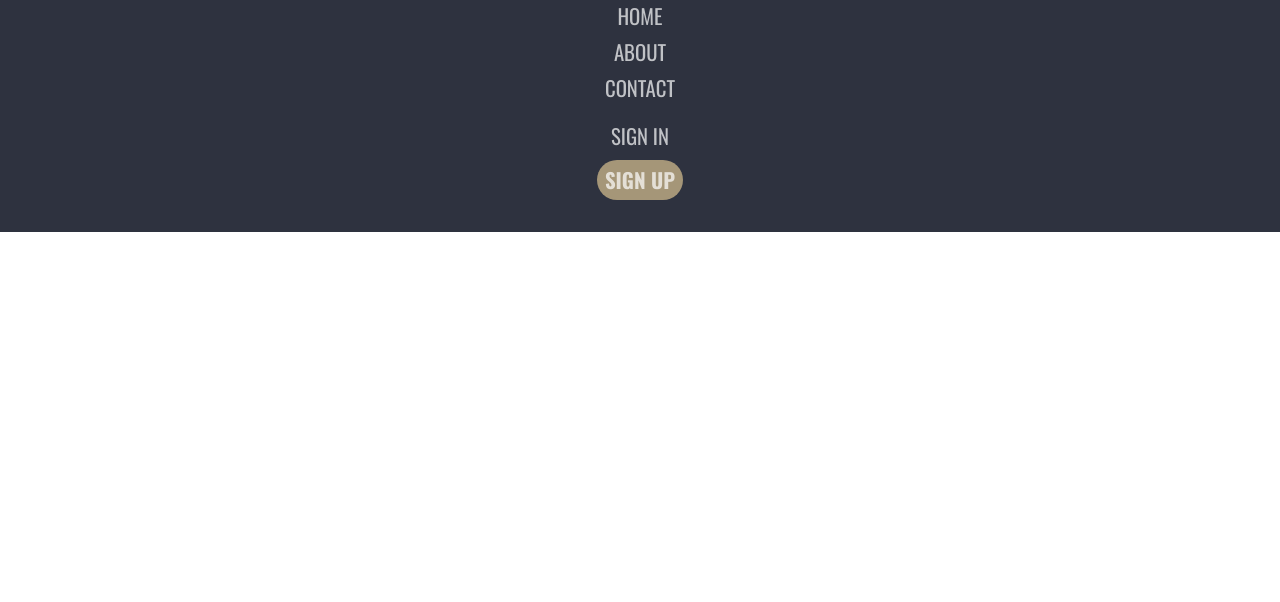
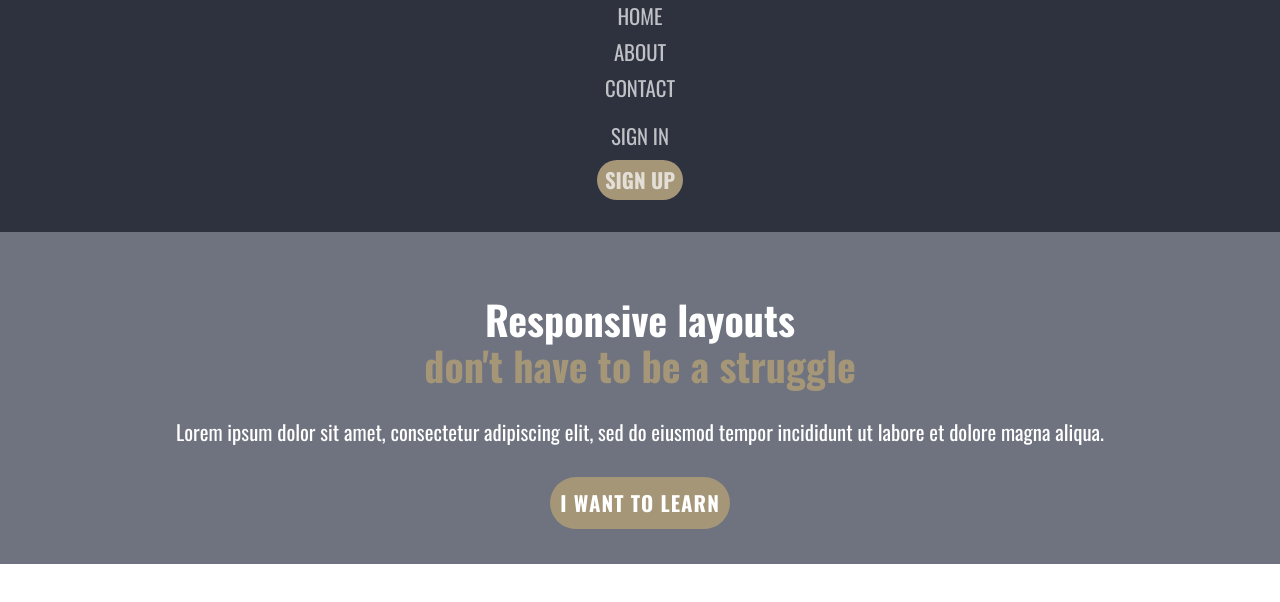
Before and after one commit to jnisen/final-challenge, a website: page index.html in a window 1280 px wide. Shown: the part 84-686 px from the top of the page. Drawn offline with nearby package versions, Linux system fonts and the light colour scheme.

Commit message:
Added first section

```diff
--- a/index.html
+++ b/index.html
@@ -17,8 +17,8 @@
 <body>
     <header class="header">
         <div class="container">
+            <img src="./build/img/logo.svg" alt="logo" class="header__logo">
             <nav class="nav">
-                <img src="./build/img/logo.svg" alt="logo">
                 <ul class="nav__list nav__list--primary">
                     <li class="nav__item">
                         <a href="#" class="nav__item__link">Home</a>
@@ -41,6 +41,26 @@
             </nav>
         </div>
     </header>
+    <section class="first">
+        <div class="container">
+            <div class="row">
+                <div class="col">
+                    <h1 class="col__title">Responsive layouts
+                        <span class="col__title--words">don't have to be a struggle</span>
+                    </h1>
+                </div>
+                <div class="col">
+                    <p class="col__text">Lorem ipsum dolor sit amet, consectetur
+                        adipiscing elit, sed do eiusmod tempor
+                        incididunt ut labore et dolore magna aliqua.
+                    </p>
+                    <a href="#" class="col__btn">
+                        i want to learn
+                    </a>
+                </div>
+            </div>
+        </div>
+    </section>
 </body>
 
 </html>
--- a/src/scss/app.scss
+++ b/src/scss/app.scss
@@ -1,2 +1,3 @@
 @use 'base';
 @use 'header';
+@use 'first';
--- a/src/scss/base/_mixins.scss
+++ b/src/scss/base/_mixins.scss
@@ -18,5 +18,5 @@
 // toRem
 
 @function toRem($val) {
-  @return math.div($val, 16) + 'rem';
+  @return math.div($val, 16) + rem;
 }
--- /dev/null
+++ b/src/scss/first/_first.scss
@@ -0,0 +1,46 @@
+@use 'base/variables' as v;
+
+.first {
+  background-color: v.$primary;
+  padding: 3rem 0 3rem 0;
+  text-align: center;
+}
+
+.row {
+  width: 100%;
+  margin-top: 1rem;
+  display: flex;
+  flex-direction: column;
+  gap: 2rem;
+}
+
+.col {
+  &__title {
+    color: v.$secondary;
+    font-size: 2.5rem;
+    &--words {
+      color: v.$element;
+      display: block;
+    }
+  }
+  &__text {
+    color: v.$secondary;
+    font-size: 1.3rem;
+    margin-bottom: 3rem;
+  }
+  &__btn {
+    background-color: v.$element;
+    border-radius: 100px;
+    font-weight: 900;
+    padding: 0.5em;
+    color: v.$secondary;
+    text-transform: uppercase;
+    letter-spacing: 0.05em;
+    font-size: 1.3em;
+
+    &:hover {
+      cursor: pointer;
+      opacity: 0.7;
+    }
+  }
+}
--- /dev/null
+++ b/src/scss/first/index.scss
@@ -0,0 +1 @@
+@forward 'first';
--- a/src/scss/header/_header.scss
+++ b/src/scss/header/_header.scss
@@ -4,6 +4,10 @@
   background-color: v.$nav;
   padding: 2rem 0;
   text-align: center;
+
+  &__logo {
+    height: 30px;
+  }
 }
 
 .nav {
```
Also changed, not shown: build/css/app.css, 1 other file.
